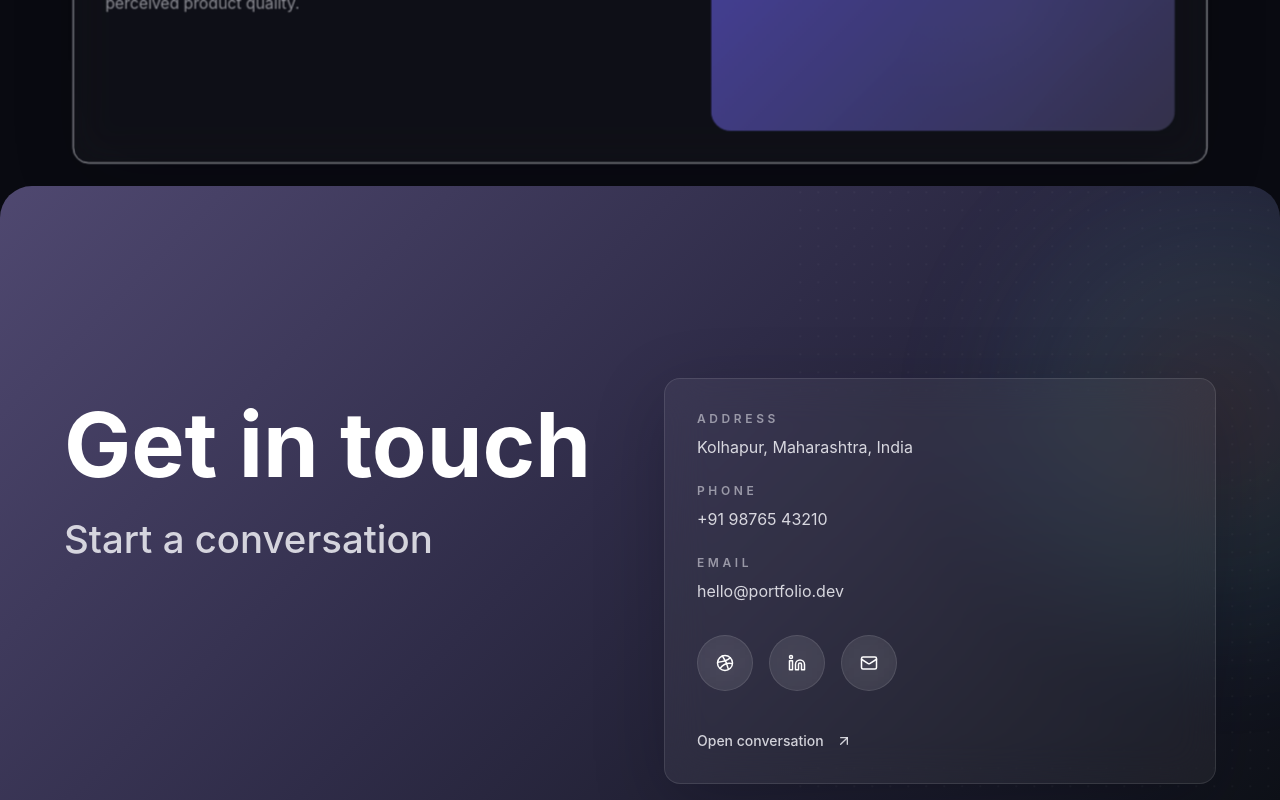
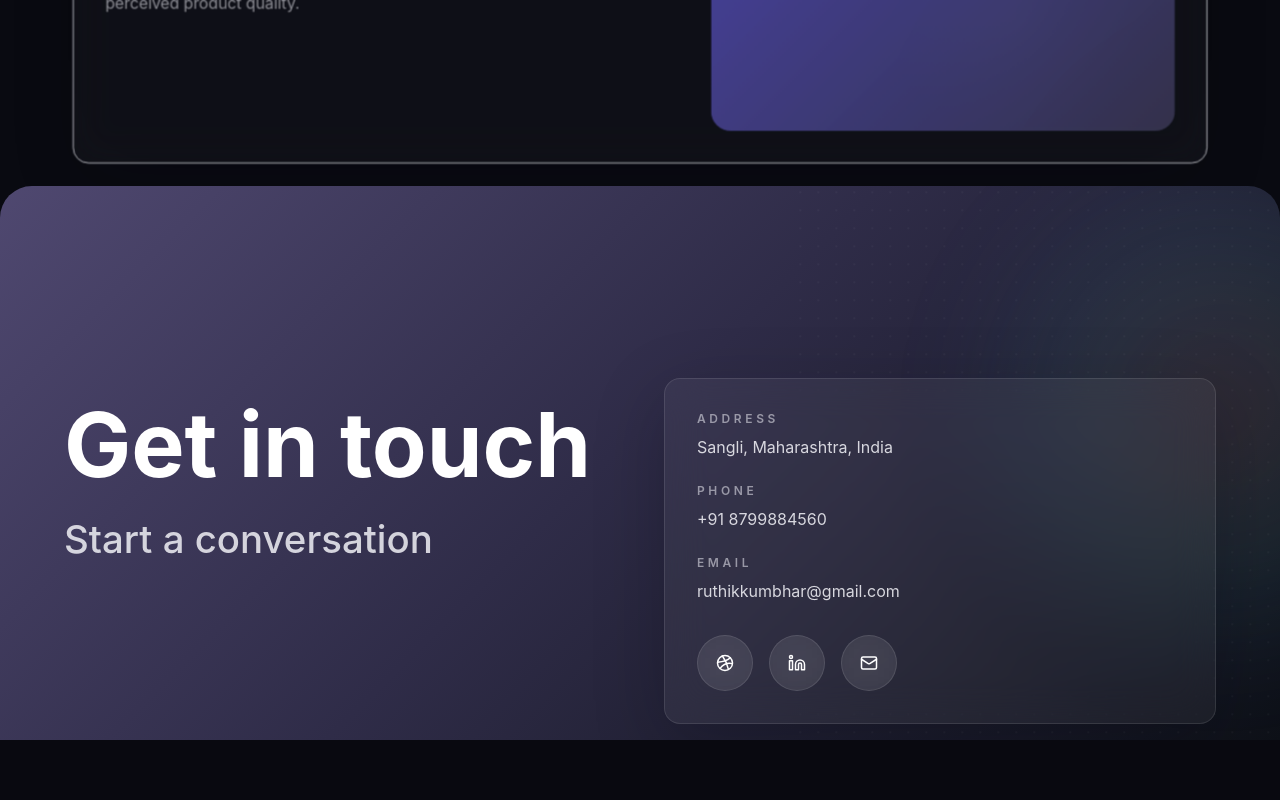
Before and after one commit to Rutik126/Portfolio, a React (Vite) app: page / in a window 1280 px wide. Shown: the part 7722-8522 px from the top of the page. After the commit the page ends 8462 px from the top, so only its background shows below. Built offline with nearby package versions, Linux system fonts and the light colour scheme; a web font is replaced by a local one.

Commit message:
Contact section Update

```diff
--- a/src/components/ContactSection.jsx
+++ b/src/components/ContactSection.jsx
@@ -7,9 +7,17 @@ import { Card } from './ui/card'
 import SectionChrome from './SectionChrome'
 
 const socials = [
-  { icon: Dribbble, label: 'Dribbble' },
-  { icon: Linkedin, label: 'LinkedIn' },
-  { icon: Mail, label: 'Email' },
+  { icon: Dribbble, label: 'Dribbble', href: 'https://hype4.academy/profile/Ruthik' },
+  {
+    icon: Linkedin,
+    label: 'LinkedIn',
+    href: 'https://www.linkedin.com/in/rutik-kumbhar-84862626a/',
+  },
+  {
+    icon: Mail,
+    label: 'Email',
+    href: 'mailto:ruthikkumbhar@gmail.com',
+  },
 ]
 
 const ContactSection = memo(function ContactSection() {
@@ -126,7 +134,9 @@ const ContactSection = memo(function ContactSection() {
               return (
                 <motion.a
                   key={social.label}
-                  href="#contact"
+                  href={social.href}
+                  target={social.href.startsWith('http') ? '_blank' : undefined}
+                  rel={social.href.startsWith('http') ? 'noreferrer' : undefined}
                   whileHover={{ scale: 1.05, boxShadow: '0 0 32px rgba(255,214,0,0.28)' }}
                   ref={(element) => {
                     iconRefs.current[index] = element
@@ -143,14 +153,14 @@ const ContactSection = memo(function ContactSection() {
             })}
           </div>
 
-          <motion.a
+          {/* <motion.a
             href="mailto:hello@portfolio.dev"
             whileHover={{ x: 6 }}
             className="mt-4 inline-flex items-center gap-3 text-sm font-medium text-[rgba(234,234,240,0.88)]"
           >
             Open conversation
             <ArrowUpRight size={16} />
-          </motion.a>
+          </motion.a> */}
         </Card>
       </div>
     </section>
--- a/src/content/siteContent.js
+++ b/src/content/siteContent.js
@@ -186,7 +186,7 @@ export const articles = [
 ]
 
 export const contacts = [
-  { label: 'Address', value: 'Kolhapur, Maharashtra, India' },
-  { label: 'Phone', value: '+91 98765 43210' },
-  { label: 'Email', value: 'hello@portfolio.dev' },
+  { label: 'Address', value: 'Sangli, Maharashtra, India' },
+  { label: 'Phone', value: '+91 8799884560' },
+  { label: 'Email', value: 'ruthikkumbhar@gmail.com' },
 ]
```
